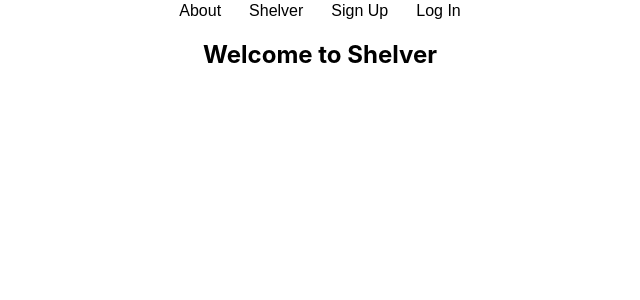
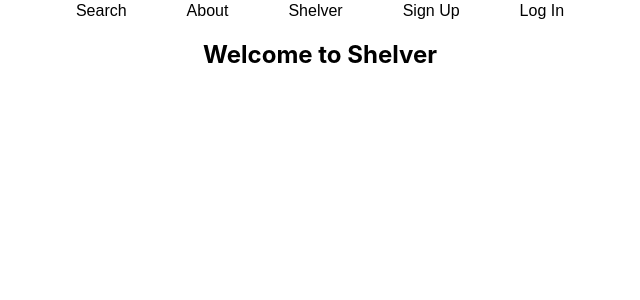
Before and after one commit to dylanmlabat/shelver, a React (Create React App) app in the folder client/: page / in a window 1280 px wide. Shown: the top 300 px of the page, without its empty margins (320-960 px from the left). Built offline with nearby package versions, Linux system fonts and the light colour scheme; no server answers.

Commit message:
Create Books container and navbar route

```diff
--- a/client/src/App.css
+++ b/client/src/App.css
@@ -21,7 +21,7 @@
 
 .tab-title {
   color: black;
-  padding: 14px;
+  padding: 30px;
   font-size: 16px;
   font-family: 'Heebo', sans-serif;
 }
--- a/client/src/App.js
+++ b/client/src/App.js
@@ -8,6 +8,7 @@ import SignUp from './containers/SignUp';
 import Login from './containers/Login';
 import Home from './components/Home';
 import About from './components/About';
+import Books from './containers/Books';
 import Library from './components/Library';
 
 class App extends React.Component {
@@ -23,6 +24,7 @@ class App extends React.Component {
           <Navbar user={this.props.user}/>
           <Switch>
             <Route exact path='/' component={Home} />
+            <Route exact path='/search' component={Books} />
             <Route exact path='/about' component={About} />
             <Route exact path='/signup' component={SignUp} />
             <Route exact path='/login' component={Login} />
--- /dev/null
+++ b/client/src/containers/Books.js
@@ -0,0 +1,15 @@
+import React, { Component } from 'react';
+
+class Books extends Component {
+
+  render(){
+
+    return(
+      <div className="Books">
+      </div>
+    )
+  }
+
+}
+
+export default Books;
--- a/client/src/containers/Navbar.js
+++ b/client/src/containers/Navbar.js
@@ -31,6 +31,9 @@ const Navbar = (props) => {
 
   return(
     <div className="navbar">
+      <NavLink to="/search" className="nav-link">
+        <span className="tab-title">Search</span>
+      </NavLink>
       <NavLink to="/about" className="nav-link">
         <span className="tab-title">About</span>
       </NavLink>
```
